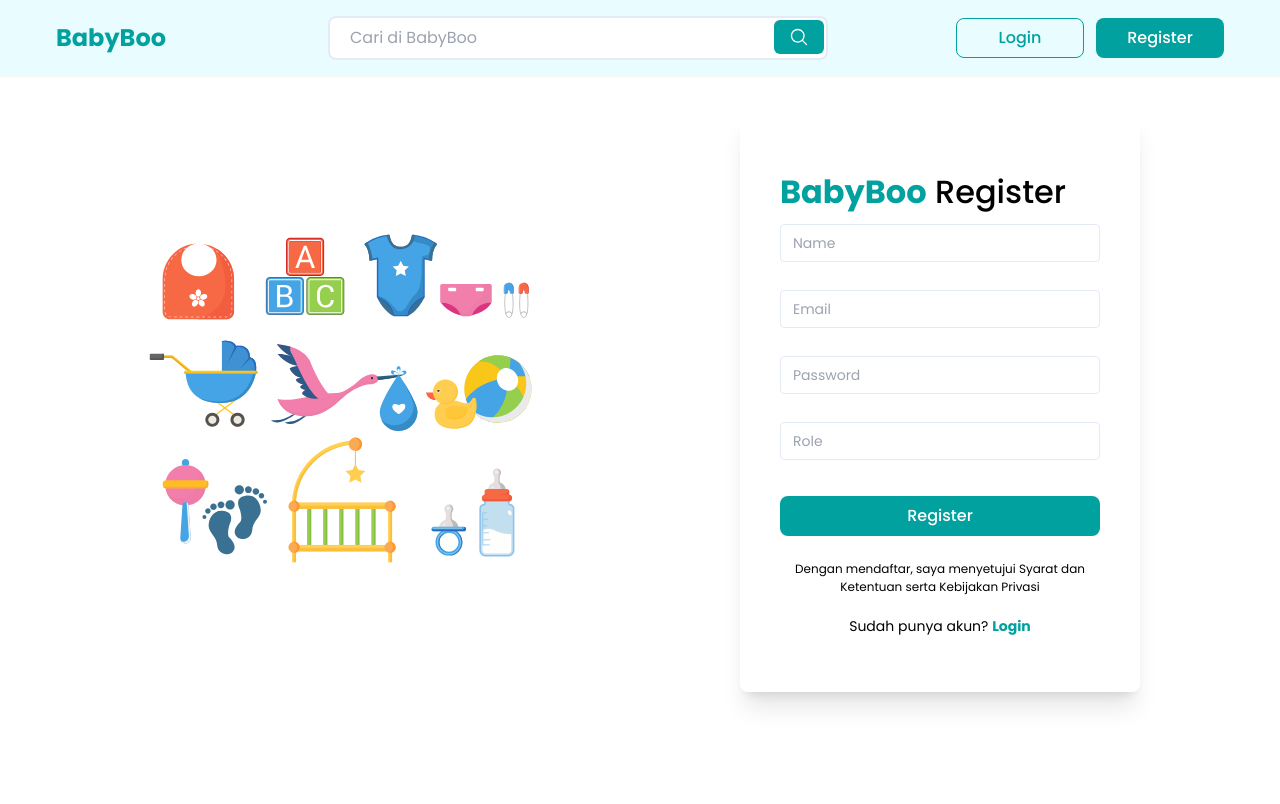
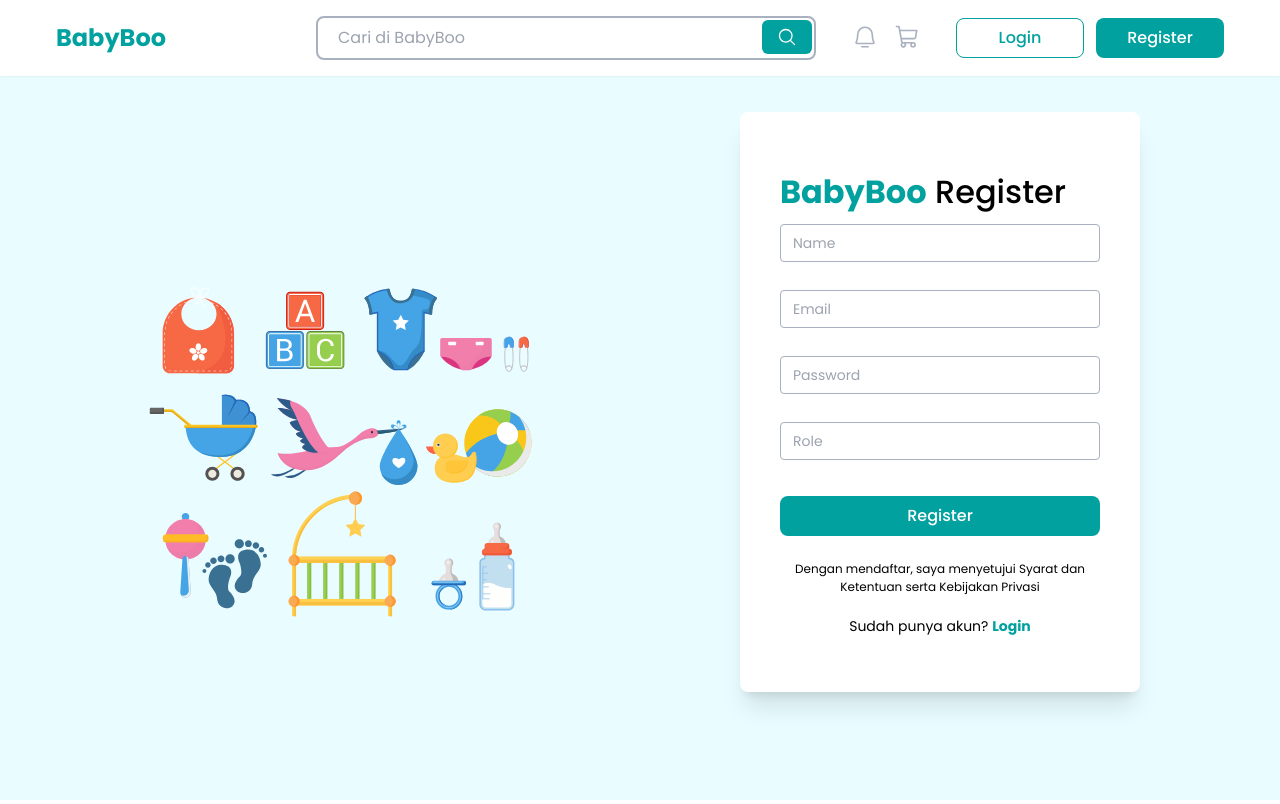
Before and after one commit to FullStuckEngineer/Web-Client, a Next.js app: page /auth/register in a window 1280 px wide. Built offline with nearby package versions, Linux system fonts and the light colour scheme; no server answers.

Commit message:
feat: Cart, update: Navbar

```diff
--- a/src/app/carts/page.js
+++ b/src/app/carts/page.js
@@ -0,0 +1,12 @@
+import CartsView from "@/components/views/cart";
+import React from "react";
+
+const CartsPage = () => {
+  return (
+    <div>
+      <CartsView />
+    </div>
+  );
+};
+
+export default CartsPage;
--- a/src/app/globals.css
+++ b/src/app/globals.css
@@ -1,3 +1,43 @@
 @tailwind base;
 @tailwind components;
 @tailwind utilities;
+
+.line-clamp-2 {
+  overflow: hidden;
+  display: -webkit-box;
+  -webkit-box-orient: vertical;
+  -webkit-line-clamp: 2;
+  line-clamp: 2;
+}
+
+.custom-checkbox {
+      appearance: none;
+      background-color: #fff;
+      margin: 0;
+      font: inherit;
+      color: currentColor;
+      width: 1.15em;
+      height: 1.15em;
+      border: 2px solid #9ca3af;
+      border-radius: 0.25em;
+      display: grid;
+      place-content: center;
+      transition: border-color 120ms ease-in-out;
+    }
+    .custom-checkbox::before {
+      content: "";
+      width: 0.65em;
+      height: 0.65em;
+      transform: scale(0);
+      transition: transform 120ms ease-in-out;
+      box-shadow: inset 1em 1em #00A19F;
+      background-color: CanvasText;
+      transform-origin: bottom left;
+      clip-path: polygon(14% 44%, 0 65%, 50% 100%, 100% 20%, 80% 0, 43% 62%);
+    }
+    .custom-checkbox:checked {
+      border-color: #00A19F;
+    }
+    .custom-checkbox:checked::before {
+      transform: scale(1);
+    }
--- a/src/components/layouts/AuthLayout/index.jsx
+++ b/src/components/layouts/AuthLayout/index.jsx
@@ -5,7 +5,7 @@
 const AuthLayout = (props) => {
   const { error, title, children, link, linkText, linkName, className } = props;
   return (
-    <header className="flex flex-wrap w-full md:py-28 py-40 md:px-10 px-5">
+    <header className="flex flex-wrap bg-color-secondary w-full min-h-screen md:pt-28 pt-40 md:px-10 px-5">
       <div className="flex items-center justify-center md:w-1/2 w-full">
         <Image
           src={authImage}
@@ -16,14 +16,17 @@
       </div>
       <div className="flex flex-col items-center justify-center md:w-1/2 w-full h-max">
         {error && <p className="text-color-red mb-2">{error}</p>}
-        <div className="w-full md:w-2/3 px-10 py-14 shadow-xl rounded-lg">
+        <div className="w-full bg-color-primary md:w-2/3 px-10 py-14 shadow-xl rounded-lg">
           <h1 className="text-[32px] font-medium mb-2 ">
             <span className="text-color-green font-bold">BabyBoo</span> {title}
           </h1>
           {children}
           <p className="text-color-dark text-sm text-center mt-4">
             {linkText}
-            <Link href={link} className="text-color-green font-bold">
+            <Link
+              href={link}
+              className="text-color-green hover:text-color-greenhover font-bold"
+            >
               {linkName}
             </Link>
           </p>
--- a/src/components/layouts/Navbar/InputSearch.jsx
+++ b/src/components/layouts/Navbar/InputSearch.jsx
@@ -27,7 +27,7 @@
         ref={searchRef}
         onKeyDown={handleSearch}
       />
-      <button className="absolute bg-color-green py-[7px] px-[15px] top-[3.7px] end-1 rounded-md" onClick={handleSearch}>
+      <button className="absolute bg-color-green hover:bg-color-greenhover py-[7px] px-[15px] top-[3.7px] end-1 rounded-md" onClick={handleSearch}>
         <MagnifyingGlass className="bg-transparent text-color-primary" size={20} />
       </button>
     </div>
--- a/src/components/layouts/Navbar/index.jsx
+++ b/src/components/layouts/Navbar/index.jsx
@@ -5,27 +5,44 @@
 import Link from "next/link";
 import { signIn, signOut, useSession } from "next-auth/react";
 import React from "react";
+import { BellSimple, ShoppingCart } from "@phosphor-icons/react";
 
 const Navbar = () => {
   const { data: session } = useSession();
 
-
   return (
-    <header className="absolute md:px-10 px-5 bg-color-secondary z-10 navbar-border w-full shadow-sm">
+    <header className="fixed md:px-10 px-2 bg-color-primary z-10 navbar-border w-full shadow-sm">
       <div className="flex md:flex-row flex-col justify-between md:items-center p-4 gap-2">
-        <Link href="/" className="font-bold text-color-green text-2xl">
+        <Link
+          href="/"
+          className="font-bold text-color-green hover:text-color-greenhover text-2xl"
+        >
           BabyBoo
         </Link>
-        <div className="flex md:flex-row flex-col justify-between md:items-center lg:gap-32 md:gap-4 gap-4">
-          <InputSearch className="border-[2px] border-color-grey focus:border-color-green focus:outline-none lg:w-[500px] md:w-[300px] w-full" />
-          <div className="flex sm:flex-row justify-between md:items-center gap-3">
+        <div className="flex md:flex-row flex-col justify-between md:items-center md:gap-8 gap-4">
+          <div className="flex flex-row justify-between md:gap-8 gap-1 items-center w-full">
+            <InputSearch className="border-[2px] border-color-grey focus:border-color-greenhover focus:outline-none lg:w-[500px] md:w-[300px] w-full" />
+            <div className="flex flex-row justify-center items-center md:gap-2 gap-1">
+              <Link href="/notif">
+                <Button className="hover:bg-color-greenhover hover:text-color-primary text-color-grey p-1 rounded-lg">
+                  <BellSimple size={26} />
+                </Button>
+              </Link>
+              <Link href="/carts">
+                <Button className="hover:bg-color-greenhover hover:text-color-primary text-color-grey p-1 rounded-lg">
+                  <ShoppingCart size={26} />
+                </Button>
+              </Link>
+            </div>
+          </div>
+          <div className="flex sm:flex-row justify-between items-center md:items-center gap-3">
             <Link href="/auth/login">
-              <Button className="border border-color-green text-color-green rounded-lg h-10 md:w-32 w-36 ">
+              <Button className="border border-color-green hover:border-color-greenhover text-color-green rounded-lg h-10 md:w-32 w-40 ">
                 {session ? "Logout" : "Login"}
               </Button>
             </Link>
             <Link href="/auth/register">
-              <Button className="bg-color-green text-color-primary rounded-lg h-10 md:w-32 w-36 ">
+              <Button className="bg-color-green hover:bg-color-greenhover text-color-primary rounded-lg h-10 md:w-32 w-40 ">
                 Register
               </Button>
             </Link>
--- a/src/components/views/auth/Login/index.jsx
+++ b/src/components/views/auth/Login/index.jsx
@@ -60,7 +60,7 @@
         />
         <Button
           type="submit"
-          className="w-full rounded-lg h-10 bg-color-green text-color-primary mt-2 mb-8"
+          className="w-full rounded-lg h-10 bg-color-green hover:bg-color-greenhover text-color-primary mt-2 mb-8"
         >
           {isLoading ? "Loading..." : "Login"}
         </Button>
--- a/src/components/views/auth/Register/index.jsx
+++ b/src/components/views/auth/Register/index.jsx
@@ -67,7 +67,7 @@
 
         <Button
           type="submit"
-          className="w-full rounded-lg h-10 bg-color-green text-color-primary my-2"
+          className="w-full rounded-lg h-10 bg-color-green hover:bg-color-greenhover text-color-primary my-2"
         >
           {isLoading ? "Loading..." : "Register"}
         </Button>
--- /dev/null
+++ b/src/components/views/cart/CartActions.jsx
@@ -0,0 +1,27 @@
+import React from "react";
+
+export default function CartActions({
+  selectAll,
+  handleSelectAll,
+  clearCart,
+  selectedItems,
+}) {
+  return (
+    <div className="flex flex-row bg-color-primary md:px-10 px-3 py-3 rounded-lg w-full justify-between items-center shadow-md">
+      <div className="flex flex-row gap-2 items-center">
+        <input
+          className="custom-checkbox"
+          type="checkbox"
+          checked={selectAll}
+          onChange={handleSelectAll}
+        />
+        <h2>Pilih Semua</h2>
+      </div>
+      {selectedItems.length > 0 && (
+        <button className="text-color-red font-bold" onClick={clearCart}>
+          Hapus
+        </button>
+      )}
+    </div>
+  );
+}
--- /dev/null
+++ b/src/components/views/cart/CartSummary.jsx
@@ -0,0 +1,18 @@
+import React from "react";
+import Button from "@/components/ui/Button";
+
+export default function CartSummary({ totalCost }) {
+  return (
+    <div className="flex lg:flex-col flex-row justify-between items-start fixed h-auto lg:bottom-auto bottom-0 lg:right-24 right-0 bg-color-primary lg:shadow-md shadow-inner w-full lg:w-1/4 px-6 pt-8 pb-10 rounded-lg">
+      <h2 className="font-bold lg:text-lg text-xl">Ringkasan belanja</h2>
+      <div className="flex flex-col lg:w-full w-1/2 gap-4">
+        <h3 className="flex flex-row items-center justify-between">
+          Total: <span className="font-bold truncate">${totalCost}</span>
+        </h3>
+        <Button className="w-full bg-color-green hover:bg-color-greenhover text-color-primary rounded-lg h-8">
+          Checkout
+        </Button>
+      </div>
+    </div>
+  );
+}
--- /dev/null
+++ b/src/components/views/cart/index.jsx
@@ -0,0 +1,107 @@
+"use client";
+
+import React, { useState } from "react";
+import CartItem from "@/components/views/cart/CartItem";
+import CartSummary from "@/components/views/cart/CartSummary";
+import CartActions from "@/components/views/cart/CartActions";
+
+export default function CartsView({ setCart }) {
+  const [selectAll, setSelectAll] = useState(false);
+  const [selectedItems, setSelectedItems] = useState([]);
+
+  const cart = [
+    {
+      category: "asd",
+      name: "Batre",
+      cost: 2.99,
+      image:
+        "https://encrypted-tbn0.gstatic.com/images?q=tbn%3AANd9GcQ5-QAul_NfAs-s0XW9M087xWyPOGWvbfYjmqSl0QXabZRSYoid47i7kISiAteyIh0YOci5mtQ&usqp=CAc",
+      quantity: 10,
+    },
+    {
+      category: "asdasd",
+      name: "Blanket",
+      cost: 19.99,
+      image:
+        "https://encrypted-tbn0.gstatic.com/images?q=tbn%3AANd9GcSpwdYDmUL_ZEqhLV7ZWRdQAU7DGcGaxtCt7SrTlL9umrQs2Un7rj9Nbb9Vq01RtEfA0eAVmdt-&usqp=CAc",
+      quantity: 10,
+    },
+  ];
+
+  const getTotalCost = () => {
+    return cart?.reduce((sum, { cost, quantity }) => sum + cost * quantity, 0);
+  };
+
+  const clearCart = () => {
+    setCart([]);
+    setSelectedItems([]);
+    setSelectAll(false);
+  };
+
+  const setQuantity = (product, amount) => {
+    if (amount < 1) return;
+    const newCart = cart.map((item) =>
+      item.name === product.name ? { ...item, quantity: amount } : item
+    );
+    setCart(newCart);
+  };
+
+  const removeFromCart = (productToRemove) => {
+    setCart(cart.filter((product) => product !== productToRemove));
+    setSelectedItems((prevSelected) =>
+      prevSelected.filter((name) => name !== productToRemove.name)
+    );
+  };
+
+  const handleSelectAll = (e) => {
+    const isChecked = e.target.checked;
+    setSelectAll(isChecked);
+    if (isChecked) {
+      setSelectedItems(cart.map((product) => product.name));
+    } else {
+      setSelectedItems([]);
+    }
+  };
+
+  const handleSelectItem = (e, productName) => {
+    const isChecked = e.target.checked;
+    if (isChecked) {
+      setSelectedItems((prevSelected) => [...prevSelected, productName]);
+    } else {
+      setSelectedItems((prevSelected) =>
+        prevSelected.filter((name) => name !== productName)
+      );
+    }
+  };
+
+  return (
+    <header className="md:pt-28 pt-48 lg:px-24 md:px-14 px-5 w-full min-h-screen bg-color-secondary">
+      <h1 className="md:text-[32px] text-[22px] font-medium mb-6">
+        <span className="text-color-green font-bold">BabyBoo </span> Keranjang
+        Belanja
+      </h1>
+      <div className="flex flex-wrap justify-between">
+        <div className="flex flex-col items-start md:gap-3 gap-2 lg:w-8/12 w-full ">
+          <CartActions
+            selectAll={selectAll}
+            handleSelectAll={handleSelectAll}
+            clearCart={clearCart}
+            selectedItems={selectedItems}
+          />
+          {cart?.map((product, idx) => (
+            <CartItem
+              key={idx}
+              product={product}
+              selectedItems={selectedItems}
+              handleSelectItem={handleSelectItem}
+              removeFromCart={removeFromCart}
+              setQuantity={setQuantity}
+            />
+          ))}
+        </div>
+
+        <CartSummary totalCost={getTotalCost()} />
+      </div>
+    </header>
+  );
+}
--- a/tailwind.config.js
+++ b/tailwind.config.js
@@ -19,7 +19,8 @@
         secondary: "#E9FCFF",
         red: "#BA1A1A",
         green: "#00A19F",
-        grey: "#E4EBF5",
+        greenhover: "#00BDBB",
+        grey: "#A9B0BF",
         dark: "#000000",
       },
     },
```
Also changed, not shown: src/components/views/cart/CartItem.jsx (added, +69 -0 lines), src/assets/images/AuthImage.svg.
